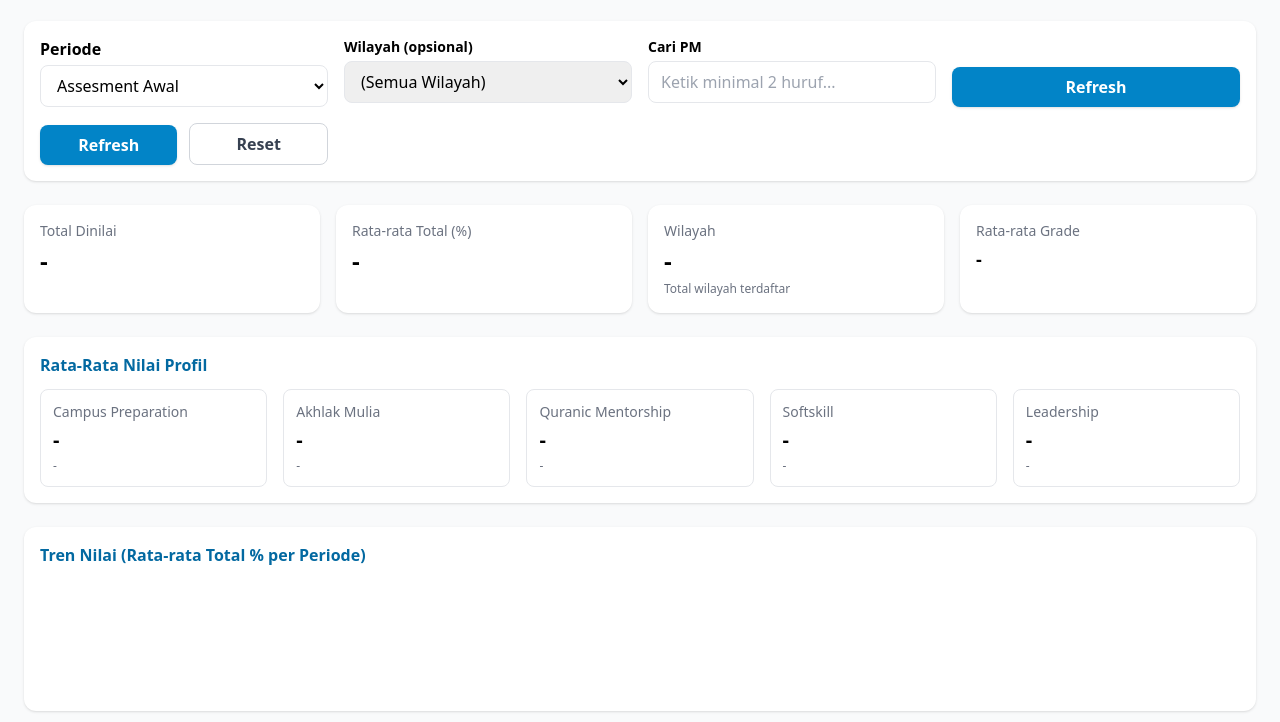
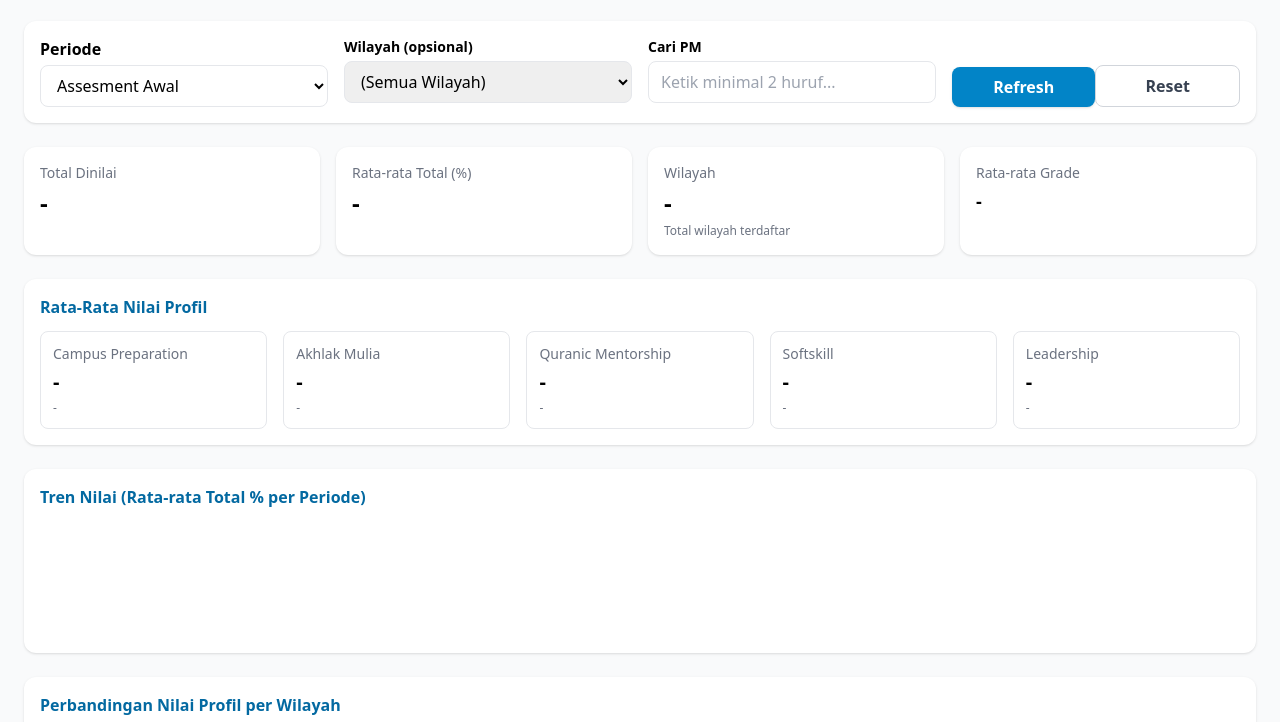
Before and after one commit to hudagraph/assesment-yes, a website: page dashboard.html in a window 1280 px wide. Shown: the part 59-781 px from the top of the page. Drawn offline with nearby package versions, Linux system fonts and the light colour scheme.

Commit message:
Update dashboard.html

```diff
--- a/dashboard.html
+++ b/dashboard.html
@@ -29,7 +29,6 @@
         </select>
       </div>
 
-
       <div>
         <label class="block text-sm font-semibold mb-1">Wilayah (opsional)</label>
         <select id="wilayahSelect" class="w-full border rounded-lg px-3 py-2 focus:ring-2 focus:ring-sky-400">
@@ -48,19 +47,11 @@
         <button id="btnRefresh" class="w-full bg-sky-600 hover:bg-sky-700 text-white px-4 py-2 rounded-lg font-semibold shadow">
           Refresh
         </button>
-      </div>
-
-      <div class="flex items-end gap-3">
-        <button id="btnRefresh"
-          class="bg-sky-600 hover:bg-sky-700 text-white px-4 py-2 rounded-lg font-semibold shadow w-full">
-          Refresh
-        </button>
         <button id="btnReset"
           class="bg-white border border-gray-300 hover:bg-gray-50 text-gray-700 px-4 py-2 rounded-lg font-semibold w-full">
           Reset
         </button>
       </div>
-
     </section>
 
     <!-- KPI Top (4 kolom) -->
```
